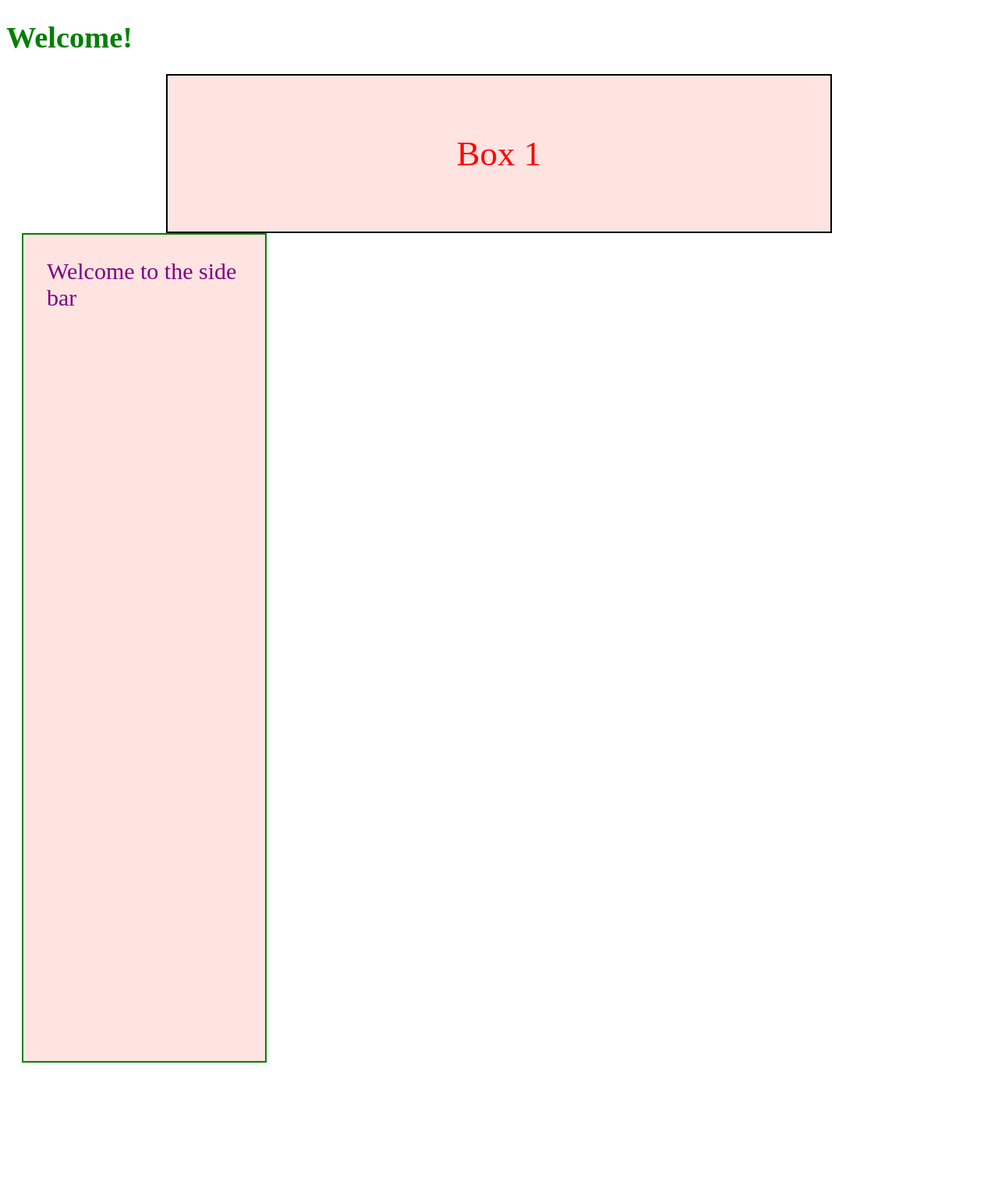
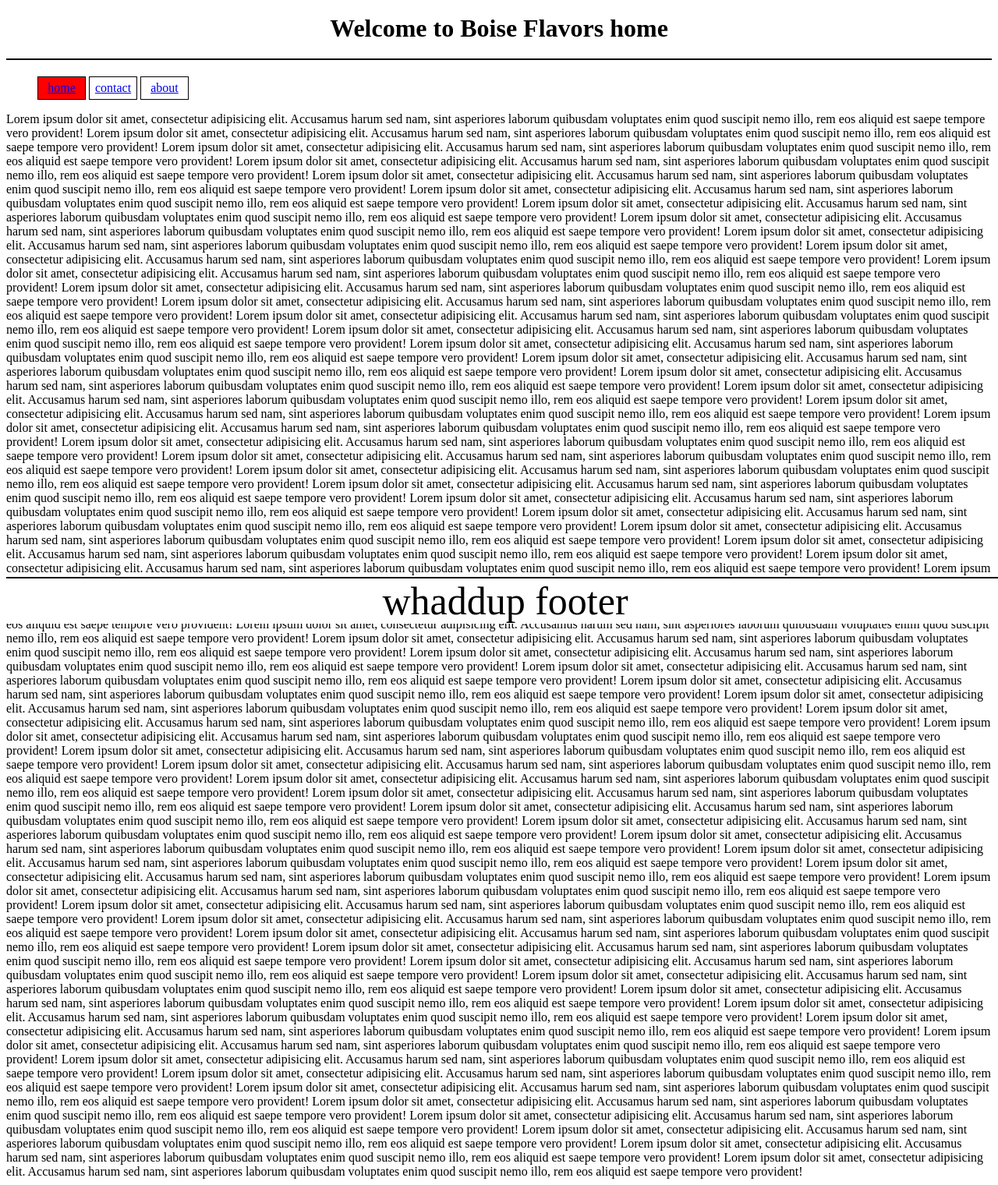
Before and after one commit to Jackcunningolf/BoisEvolvE, a PHP site: page / in a window 1280 px wide. Shown: the whole page at 78% size. Before the commit the page ends 1363 px from the top, so only its background shows below. Run offline with PHP 8.4, Linux system fonts and the light colour scheme.

Commit message:
php in the FLESH!

```diff
--- /dev/null
+++ b/footer.php
@@ -0,0 +1,4 @@
+
+    </body>
+    <footer>whaddup footer</footer>
+</html>
--- /dev/null
+++ b/header.php
@@ -0,0 +1,3 @@
+<html>
+    <head>
+        <link rel="stylesheet" href="phpstyle.css">
--- /dev/null
+++ b/index.php
@@ -0,0 +1,84 @@
+<?php
+    require_once 'header.php';
+    echo '<h1 id="header"> Welcome to Boise Flavors home </h1>';
+    echo '</head>';
+?>
+
+<?php
+    $currentPage = "index";
+    require_once 'nav.php';
+?>
+
+Lorem ipsum dolor sit amet, consectetur adipisicing elit. Accusamus harum sed nam, sint asperiores laborum quibusdam voluptates enim quod suscipit nemo illo, rem eos aliquid est saepe tempore vero provident!
+Lorem ipsum dolor sit amet, consectetur adipisicing elit. Accusamus harum sed nam, sint asperiores laborum quibusdam voluptates enim quod suscipit nemo illo, rem eos aliquid est saepe tempore vero provident!
+Lorem ipsum dolor sit amet, consectetur adipisicing elit. Accusamus harum sed nam, sint asperiores laborum quibusdam voluptates enim quod suscipit nemo illo, rem eos aliquid est saepe tempore vero provident!
+Lorem ipsum dolor sit amet, consectetur adipisicing elit. Accusamus harum sed nam, sint asperiores laborum quibusdam voluptates enim quod suscipit nemo illo, rem eos aliquid est saepe tempore vero provident!
+Lorem ipsum dolor sit amet, consectetur adipisicing elit. Accusamus harum sed nam, sint asperiores laborum quibusdam voluptates enim quod suscipit nemo illo, rem eos aliquid est saepe tempore vero provident!
+Lorem ipsum dolor sit amet, consectetur adipisicing elit. Accusamus harum sed nam, sint asperiores laborum quibusdam voluptates enim quod suscipit nemo illo, rem eos aliquid est saepe tempore vero provident!
+Lorem ipsum dolor sit amet, consectetur adipisicing elit. Accusamus harum sed nam, sint asperiores laborum quibusdam voluptates enim quod suscipit nemo illo, rem eos aliquid est saepe tempore vero provident!
+Lorem ipsum dolor sit amet, consectetur adipisicing elit. Accusamus harum sed nam, sint asperiores laborum quibusdam voluptates enim quod suscipit nemo illo, rem eos aliquid est saepe tempore vero provident!
+Lorem ipsum dolor sit amet, consectetur adipisicing elit. Accusamus harum sed nam, sint asperiores laborum quibusdam voluptates enim quod suscipit nemo illo, rem eos aliquid est saepe tempore vero provident!
+Lorem ipsum dolor sit amet, consectetur adipisicing elit. Accusamus harum sed nam, sint asperiores laborum quibusdam voluptates enim quod suscipit nemo illo, rem eos aliquid est saepe tempore vero provident!
+Lorem ipsum dolor sit amet, consectetur adipisicing elit. Accusamus harum sed nam, sint asperiores laborum quibusdam voluptates enim quod suscipit nemo illo, rem eos aliquid est saepe tempore vero provident!
+Lorem ipsum dolor sit amet, consectetur adipisicing elit. Accusamus harum sed nam, sint asperiores laborum quibusdam voluptates enim quod suscipit nemo illo, rem eos aliquid est saepe tempore vero provident!
+Lorem ipsum dolor sit amet, consectetur adipisicing elit. Accusamus harum sed nam, sint asperiores laborum quibusdam voluptates enim quod suscipit nemo illo, rem eos aliquid est saepe tempore vero provident!
+Lorem ipsum dolor sit amet, consectetur adipisicing elit. Accusamus harum sed nam, sint asperiores laborum quibusdam voluptates enim quod suscipit nemo illo, rem eos aliquid est saepe tempore vero provident!
+Lorem ipsum dolor sit amet, consectetur adipisicing elit. Accusamus harum sed nam, sint asperiores laborum quibusdam voluptates enim quod suscipit nemo illo, rem eos aliquid est saepe tempore vero provident!
+Lorem ipsum dolor sit amet, consectetur adipisicing elit. Accusamus harum sed nam, sint asperiores laborum quibusdam voluptates enim quod suscipit nemo illo, rem eos aliquid est saepe tempore vero provident!
+Lorem ipsum dolor sit amet, consectetur adipisicing elit. Accusamus harum sed nam, sint asperiores laborum quibusdam voluptates enim quod suscipit nemo illo, rem eos aliquid est saepe tempore vero provident!
+Lorem ipsum dolor sit amet, consectetur adipisicing elit. Accusamus harum sed nam, sint asperiores laborum quibusdam voluptates enim quod suscipit nemo illo, rem eos aliquid est saepe tempore vero provident!
+Lorem ipsum dolor sit amet, consectetur adipisicing elit. Accusamus harum sed nam, sint asperiores laborum quibusdam voluptates enim quod suscipit nemo illo, rem eos aliquid est saepe tempore vero provident!
+Lorem ipsum dolor sit amet, consectetur adipisicing elit. Accusamus harum sed nam, sint asperiores laborum quibusdam voluptates enim quod suscipit nemo illo, rem eos aliquid est saepe tempore vero provident!
+Lorem ipsum dolor sit amet, consectetur adipisicing elit. Accusamus harum sed nam, sint asperiores laborum quibusdam voluptates enim quod suscipit nemo illo, rem eos aliquid est saepe tempore vero provident!
+Lorem ipsum dolor sit amet, consectetur adipisicing elit. Accusamus harum sed nam, sint asperiores laborum quibusdam voluptates enim quod suscipit nemo illo, rem eos aliquid est saepe tempore vero provident!
+Lorem ipsum dolor sit amet, consectetur adipisicing elit. Accusamus harum sed nam, sint asperiores laborum quibusdam voluptates enim quod suscipit nemo illo, rem eos aliquid est saepe tempore vero provident!
+Lorem ipsum dolor sit amet, consectetur adipisicing elit. Accusamus harum sed nam, sint asperiores laborum quibusdam voluptates enim quod suscipit nemo illo, rem eos aliquid est saepe tempore vero provident!
+Lorem ipsum dolor sit amet, consectetur adipisicing elit. Accusamus harum sed nam, sint asperiores laborum quibusdam voluptates enim quod suscipit nemo illo, rem eos aliquid est saepe tempore vero provident!
+Lorem ipsum dolor sit amet, consectetur adipisicing elit. Accusamus harum sed nam, sint asperiores laborum quibusdam voluptates enim quod suscipit nemo illo, rem eos aliquid est saepe tempore vero provident!
+Lorem ipsum dolor sit amet, consectetur adipisicing elit. Accusamus harum sed nam, sint asperiores laborum quibusdam voluptates enim quod suscipit nemo illo, rem eos aliquid est saepe tempore vero provident!
+Lorem ipsum dolor sit amet, consectetur adipisicing elit. Accusamus harum sed nam, sint asperiores laborum quibusdam voluptates enim quod suscipit nemo illo, rem eos aliquid est saepe tempore vero provident!
+Lorem ipsum dolor sit amet, consectetur adipisicing elit. Accusamus harum sed nam, sint asperiores laborum quibusdam voluptates enim quod suscipit nemo illo, rem eos aliquid est saepe tempore vero provident!
+Lorem ipsum dolor sit amet, consectetur adipisicing elit. Accusamus harum sed nam, sint asperiores laborum quibusdam voluptates enim quod suscipit nemo illo, rem eos aliquid est saepe tempore vero provident!
+Lorem ipsum dolor sit amet, consectetur adipisicing elit. Accusamus harum sed nam, sint asperiores laborum quibusdam voluptates enim quod suscipit nemo illo, rem eos aliquid est saepe tempore vero provident!
+Lorem ipsum dolor sit amet, consectetur adipisicing elit. Accusamus harum sed nam, sint asperiores laborum quibusdam voluptates enim quod suscipit nemo illo, rem eos aliquid est saepe tempore vero provident!
+Lorem ipsum dolor sit amet, consectetur adipisicing elit. Accusamus harum sed nam, sint asperiores laborum quibusdam voluptates enim quod suscipit nemo illo, rem eos aliquid est saepe tempore vero provident!
+Lorem ipsum dolor sit amet, consectetur adipisicing elit. Accusamus harum sed nam, sint asperiores laborum quibusdam voluptates enim quod suscipit nemo illo, rem eos aliquid est saepe tempore vero provident!
+Lorem ipsum dolor sit amet, consectetur adipisicing elit. Accusamus harum sed nam, sint asperiores laborum quibusdam voluptates enim quod suscipit nemo illo, rem eos aliquid est saepe tempore vero provident!
+Lorem ipsum dolor sit amet, consectetur adipisicing elit. Accusamus harum sed nam, sint asperiores laborum quibusdam voluptates enim quod suscipit nemo illo, rem eos aliquid est saepe tempore vero provident!
+Lorem ipsum dolor sit amet, consectetur adipisicing elit. Accusamus harum sed nam, sint asperiores laborum quibusdam voluptates enim quod suscipit nemo illo, rem eos aliquid est saepe tempore vero provident!
+Lorem ipsum dolor sit amet, consectetur adipisicing elit. Accusamus harum sed nam, sint asperiores laborum quibusdam voluptates enim quod suscipit nemo illo, rem eos aliquid est saepe tempore vero provident!
+Lorem ipsum dolor sit amet, consectetur adipisicing elit. Accusamus harum sed nam, sint asperiores laborum quibusdam voluptates enim quod suscipit nemo illo, rem eos aliquid est saepe tempore vero provident!
+Lorem ipsum dolor sit amet, consectetur adipisicing elit. Accusamus harum sed nam, sint asperiores laborum quibusdam voluptates enim quod suscipit nemo illo, rem eos aliquid est saepe tempore vero provident!
+Lorem ipsum dolor sit amet, consectetur adipisicing elit. Accusamus harum sed nam, sint asperiores laborum quibusdam voluptates enim quod suscipit nemo illo, rem eos aliquid est saepe tempore vero provident!
+Lorem ipsum dolor sit amet, consectetur adipisicing elit. Accusamus harum sed nam, sint asperiores laborum quibusdam voluptates enim quod suscipit nemo illo, rem eos aliquid est saepe tempore vero provident!
+Lorem ipsum dolor sit amet, consectetur adipisicing elit. Accusamus harum sed nam, sint asperiores laborum quibusdam voluptates enim quod suscipit nemo illo, rem eos aliquid est saepe tempore vero provident!
+Lorem ipsum dolor sit amet, consectetur adipisicing elit. Accusamus harum sed nam, sint asperiores laborum quibusdam voluptates enim quod suscipit nemo illo, rem eos aliquid est saepe tempore vero provident!
+Lorem ipsum dolor sit amet, consectetur adipisicing elit. Accusamus harum sed nam, sint asperiores laborum quibusdam voluptates enim quod suscipit nemo illo, rem eos aliquid est saepe tempore vero provident!
+Lorem ipsum dolor sit amet, consectetur adipisicing elit. Accusamus harum sed nam, sint asperiores laborum quibusdam voluptates enim quod suscipit nemo illo, rem eos aliquid est saepe tempore vero provident!
+Lorem ipsum dolor sit amet, consectetur adipisicing elit. Accusamus harum sed nam, sint asperiores laborum quibusdam voluptates enim quod suscipit nemo illo, rem eos aliquid est saepe tempore vero provident!
+Lorem ipsum dolor sit amet, consectetur adipisicing elit. Accusamus harum sed nam, sint asperiores laborum quibusdam voluptates enim quod suscipit nemo illo, rem eos aliquid est saepe tempore vero provident!
+Lorem ipsum dolor sit amet, consectetur adipisicing elit. Accusamus harum sed nam, sint asperiores laborum quibusdam voluptates enim quod suscipit nemo illo, rem eos aliquid est saepe tempore vero provident!
+Lorem ipsum dolor sit amet, consectetur adipisicing elit. Accusamus harum sed nam, sint asperiores laborum quibusdam voluptates enim quod suscipit nemo illo, rem eos aliquid est saepe tempore vero provident!
+Lorem ipsum dolor sit amet, consectetur adipisicing elit. Accusamus harum sed nam, sint asperiores laborum quibusdam voluptates enim quod suscipit nemo illo, rem eos aliquid est saepe tempore vero provident!
+Lorem ipsum dolor sit amet, consectetur adipisicing elit. Accusamus harum sed nam, sint asperiores laborum quibusdam voluptates enim quod suscipit nemo illo, rem eos aliquid est saepe tempore vero provident!
+Lorem ipsum dolor sit amet, consectetur adipisicing elit. Accusamus harum sed nam, sint asperiores laborum quibusdam voluptates enim quod suscipit nemo illo, rem eos aliquid est saepe tempore vero provident!
+Lorem ipsum dolor sit amet, consectetur adipisicing elit. Accusamus harum sed nam, sint asperiores laborum quibusdam voluptates enim quod suscipit nemo illo, rem eos aliquid est saepe tempore vero provident!
+Lorem ipsum dolor sit amet, consectetur adipisicing elit. Accusamus harum sed nam, sint asperiores laborum quibusdam voluptates enim quod suscipit nemo illo, rem eos aliquid est saepe tempore vero provident!
+Lorem ipsum dolor sit amet, consectetur adipisicing elit. Accusamus harum sed nam, sint asperiores laborum quibusdam voluptates enim quod suscipit nemo illo, rem eos aliquid est saepe tempore vero provident!
+Lorem ipsum dolor sit amet, consectetur adipisicing elit. Accusamus harum sed nam, sint asperiores laborum quibusdam voluptates enim quod suscipit nemo illo, rem eos aliquid est saepe tempore vero provident!
+Lorem ipsum dolor sit amet, consectetur adipisicing elit. Accusamus harum sed nam, sint asperiores laborum quibusdam voluptates enim quod suscipit nemo illo, rem eos aliquid est saepe tempore vero provident!
+Lorem ipsum dolor sit amet, consectetur adipisicing elit. Accusamus harum sed nam, sint asperiores laborum quibusdam voluptates enim quod suscipit nemo illo, rem eos aliquid est saepe tempore vero provident!
+Lorem ipsum dolor sit amet, consectetur adipisicing elit. Accusamus harum sed nam, sint asperiores laborum quibusdam voluptates enim quod suscipit nemo illo, rem eos aliquid est saepe tempore vero provident!
+Lorem ipsum dolor sit amet, consectetur adipisicing elit. Accusamus harum sed nam, sint asperiores laborum quibusdam voluptates enim quod suscipit nemo illo, rem eos aliquid est saepe tempore vero provident!
+Lorem ipsum dolor sit amet, consectetur adipisicing elit. Accusamus harum sed nam, sint asperiores laborum quibusdam voluptates enim quod suscipit nemo illo, rem eos aliquid est saepe tempore vero provident!
+Lorem ipsum dolor sit amet, consectetur adipisicing elit. Accusamus harum sed nam, sint asperiores laborum quibusdam voluptates enim quod suscipit nemo illo, rem eos aliquid est saepe tempore vero provident!
+Lorem ipsum dolor sit amet, consectetur adipisicing elit. Accusamus harum sed nam, sint asperiores laborum quibusdam voluptates enim quod suscipit nemo illo, rem eos aliquid est saepe tempore vero provident!
+Lorem ipsum dolor sit amet, consectetur adipisicing elit. Accusamus harum sed nam, sint asperiores laborum quibusdam voluptates enim quod suscipit nemo illo, rem eos aliquid est saepe tempore vero provident!
+Lorem ipsum dolor sit amet, consectetur adipisicing elit. Accusamus harum sed nam, sint asperiores laborum quibusdam voluptates enim quod suscipit nemo illo, rem eos aliquid est saepe tempore vero provident!
+Lorem ipsum dolor sit amet, consectetur adipisicing elit. Accusamus harum sed nam, sint asperiores laborum quibusdam voluptates enim quod suscipit nemo illo, rem eos aliquid est saepe tempore vero provident!
+Lorem ipsum dolor sit amet, consectetur adipisicing elit. Accusamus harum sed nam, sint asperiores laborum quibusdam voluptates enim quod suscipit nemo illo, rem eos aliquid est saepe tempore vero provident!
+Lorem ipsum dolor sit amet, consectetur adipisicing elit. Accusamus harum sed nam, sint asperiores laborum quibusdam voluptates enim quod suscipit nemo illo, rem eos aliquid est saepe tempore vero provident!
+
+<?php
+    require_once 'footer.php';
+?>
--- /dev/null
+++ b/nav.php
@@ -0,0 +1,21 @@
+<body>
+    <div id="navigate">
+        <ul>
+            <li <?php if ($currentPage == "index") { echo 'class="currPage"'; } ?>>
+                <a href="index.php">
+                    home
+                </a>
+            </li>
+            <li <?php if ($currentPage == "contact") { echo 'class="currPage"'; } ?>>
+                <a href="contact.php" >
+                    contact
+                </a>
+            </li>
+            <li <?php if ($currentPage == "about") { echo 'class="currPage"'; } ?>>
+                <a href="about.php" >
+                    about
+                </a>
+            </li>
+        </ul>
+    </div>
+</body>
--- /dev/null
+++ b/phpstyle.css
@@ -0,0 +1,60 @@
+#header {
+    text-align: center;
+    border-bottom: solid black 2px;
+    padding-bottom: 20px;
+    padding-top: 10px;
+}
+
+#navigate > ul > li {
+    display: inline-block;
+    border: solid black 1px;
+    padding: 5px;
+    width: 50px;
+    text-align: center;
+}
+
+ul > li:hover {
+    background-color: #d5d5d5;
+}
+
+.currPage {
+    background-color: red;
+}
+.currPage:hover {
+    background-color: #ec6313;
+}
+
+
+footer {
+    position: fixed;
+    bottom: 0;
+    text-align: center;
+    width: 100%;
+    font-size: 50px;
+    border-top: solid black 2px;
+    background-color: white;
+}
+
+#contactTable {
+    padding-left: 40%;
+    padding-right: 40%;
+}
+
+#contactTable > table {
+    border-collapse: collapse;
+}
+
+thead > tr, th {
+    border: solid black 1px;
+    background-color: gray;
+}
+
+table > tr, td {
+    border: solid black 1px;
+    padding: 5px;
+    text-align: center;
+}
+
+table > tr, td:hover {
+    background-color: #aaa;
+}
--- a/style.css
+++ b/style.css
@@ -43,7 +43,3 @@
     color: green;
     font-size: larger;
 }
-
-#list > li {
-    display: inline-block;
-}
```
Also changed, not shown: about.php (added, +34 -0 lines), contact.php (added, +33 -0 lines), hello.php (deleted, +0 -37 lines).
